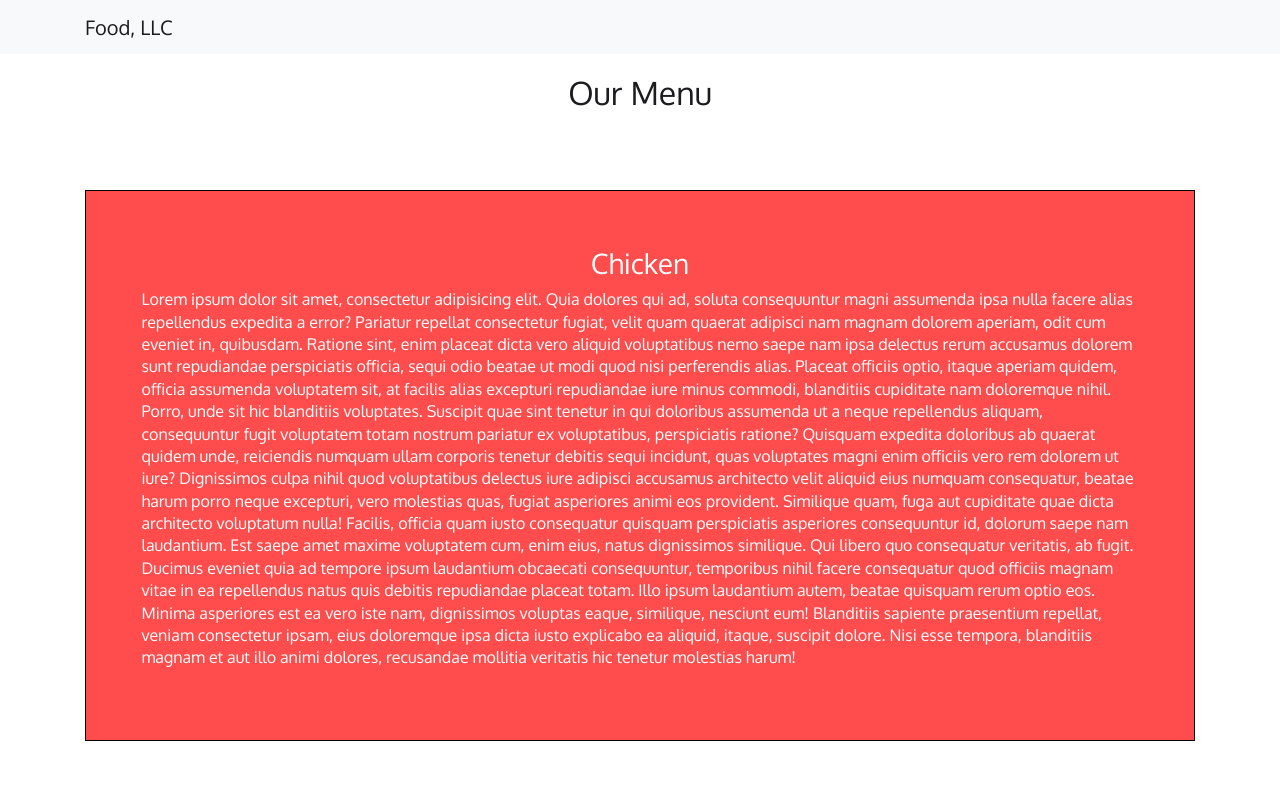
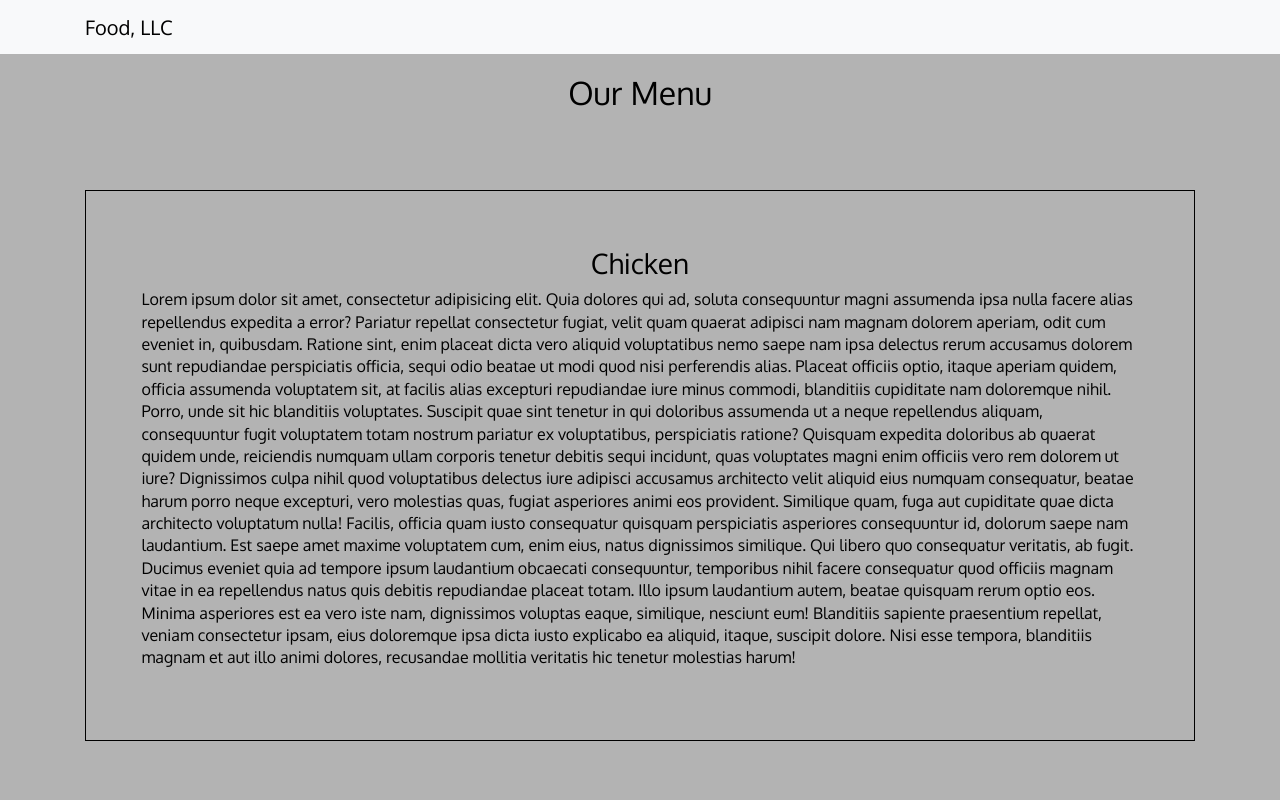
Before and after one commit to scottwest365/Course3-Assignment-C3M1A1, a plain HTML site: page index.html in a window 1280 px wide. Shown: the top 800 px of the page. Drawn offline with nearby package versions, Linux system fonts and the light colour scheme.

Commit message:
Change text and background colors in style.css
Updated colors for better readability and consistency.

```diff
--- a/css/style.css
+++ b/css/style.css
@@ -1,5 +1,6 @@
 body {
-    color: #1c1c20;
+    color: #000000;
+    background-color: #b3b3b3; /* Grey background based on JPG reference */
     font-family: 'Oxygen', sans-serif;
     line-height: 1.4;   /* (5) Improves readability */
 }
@@ -7,15 +8,17 @@ body {
 .navbar {
     border: 0;
     border-radius: 0;
+    background-color: #b3b3b3; /* Matches page background */
 }
 
 /* (1) Bootstrap 4-compatible selector (replaces .navbar-default .navbar-brand) */
-.navbar .navbar-brand{
-    color: #1c1c20;
+.navbar .navbar-brand {
+    color: #000000;
 }
 
 h2 {
     margin-top: 20px;
+    color: #000000;
 }
 
 section {
@@ -23,6 +26,6 @@ section {
     margin-top: 7%;
     margin-bottom: 3%;
     padding: 5%;
-    background-color: rgba(255, 0, 0, .7);
-    color: #fff;   /* (4) Ensures readable text on the red background */
+    background-color: #b3b3b3; /* Grey content panels */
+    color: #000000; /* Black text for readability */
 }
```
